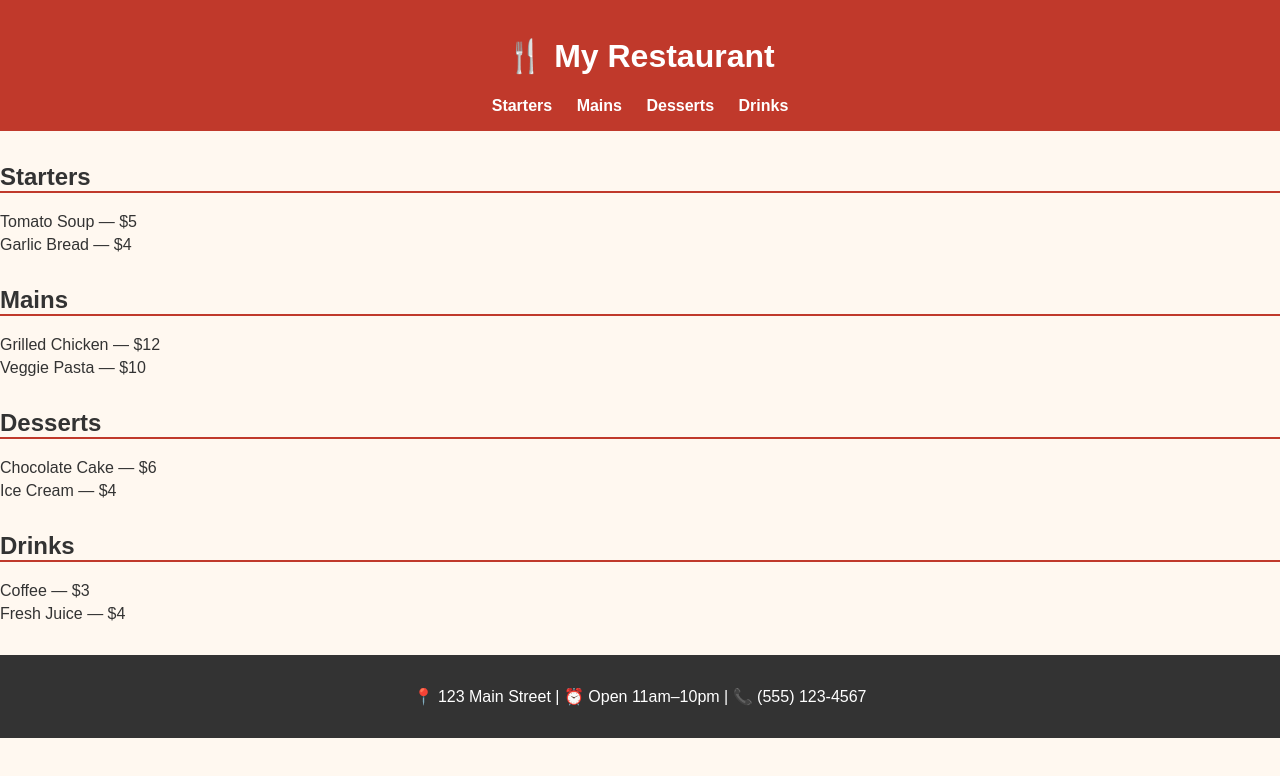
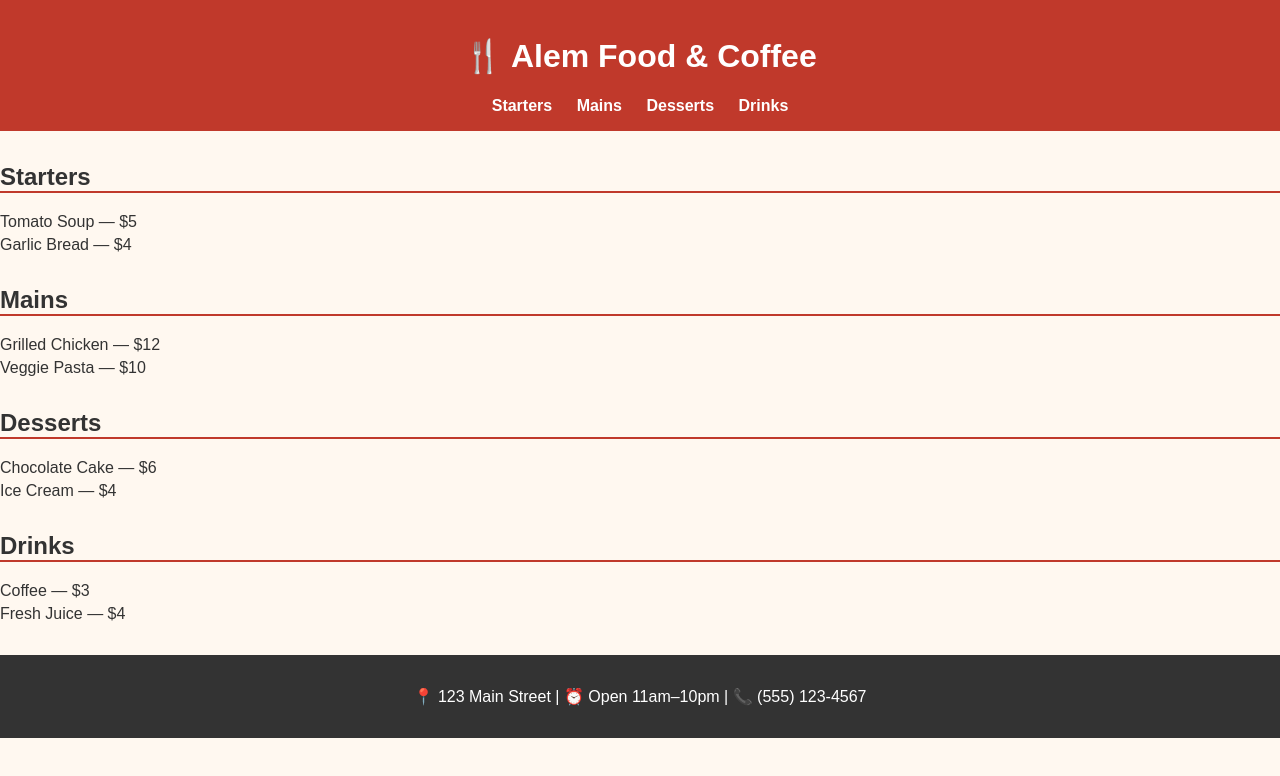
Before and after one commit to abrshkad/Restaurant-Menu, a plain HTML site: page index.html in a window 1280 px wide. Drawn offline with Linux system fonts and the light colour scheme.

Commit message:
Update index.html

```diff
--- a/index.html
+++ b/index.html
@@ -3,12 +3,12 @@
 <head>
   <meta charset="UTF-8">
   <meta name="viewport" content="width=device-width, initial-scale=1.0">
-  <title>My Restaurant Menu</title>
+  <title>Alem Food & Coffee Menu</title>
   <link rel="stylesheet" href="style.css">
 </head>
 <body>
   <header>
-    <h1>🍴 My Restaurant</h1>
+    <h1>🍴 Alem Food & Coffee</h1>
     <nav>
       <a href="#starters">Starters</a>
       <a href="#mains">Mains</a>
```
